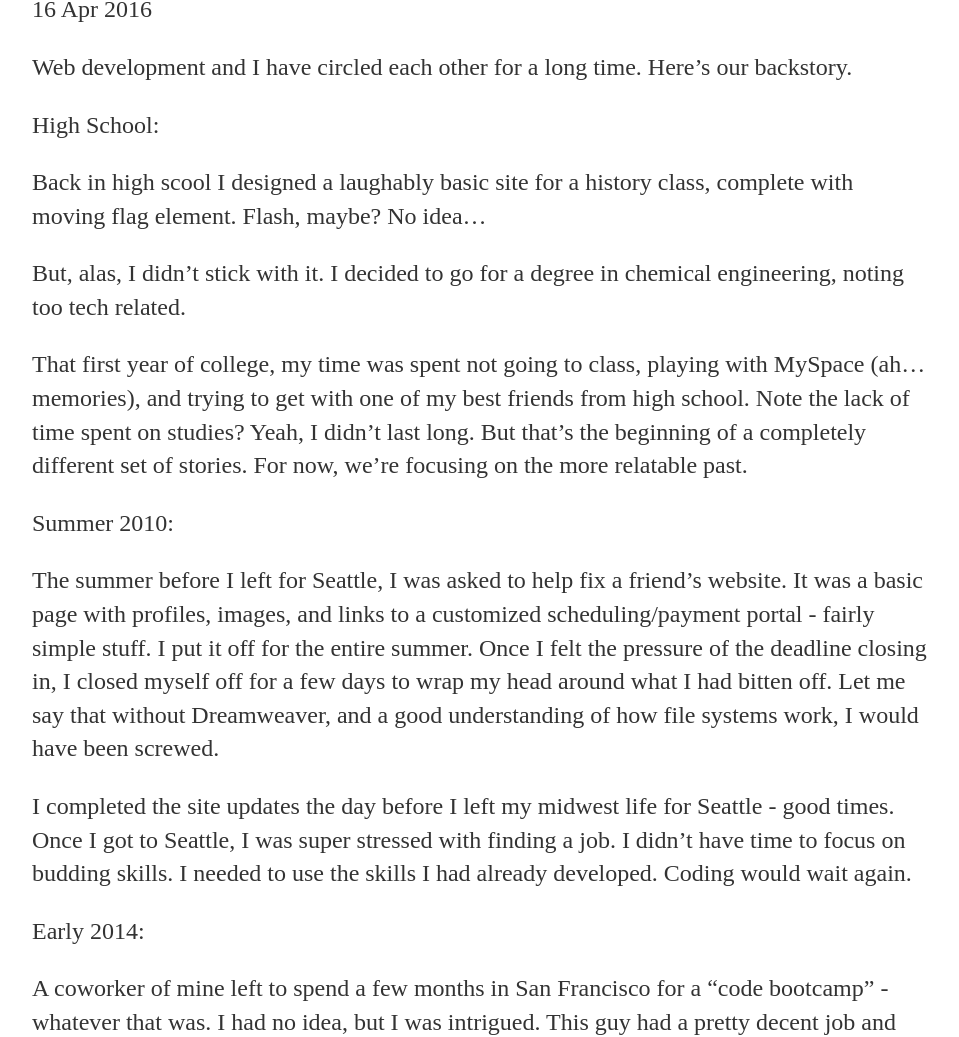
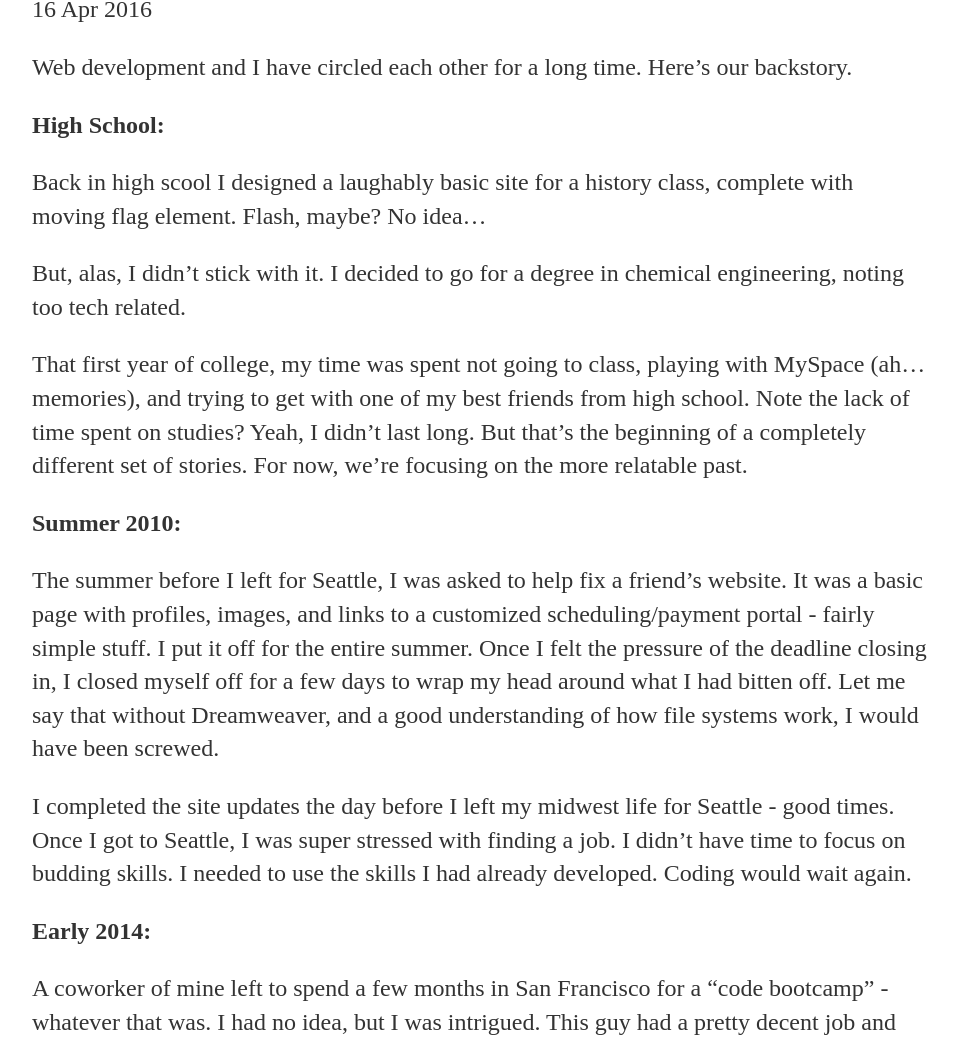
Before and after one commit to falterfriday/blog, a Jekyll site: the page built from _posts/2016-04-16-Flashback.md, in a window 1280 px wide. Shown: the part 204-1241 px from the top of the page, without its empty margins (160-1119 px from the left). Built offline with Jekyll 4.4.1, drawn with Linux system fonts in a browser that asks for light colours.

```diff
--- a/_posts/2016-04-16-Flashback.md
+++ b/_posts/2016-04-16-Flashback.md
@@ -7,7 +7,7 @@ date: 2016-04-16
 
 Web development and I have circled each other for a long time. Here's our backstory.
 
-High School:
+<strong>High School:</strong>
 
 Back in high scool I designed a laughably basic site for a history class, complete with moving flag element. Flash, maybe? No idea...
 
@@ -15,13 +15,13 @@ But, alas, I didn't stick with it. I decided to go for a degree in chemical engi
 
 That first year of college, my time was spent not going to class, playing with MySpace (ah... memories), and trying to get with one of my best friends from high school. Note the lack of time spent on studies? Yeah, I didn't last long. But that's the beginning of a completely different set of stories. For now, we're focusing on the more relatable past.
 
-Summer 2010:
+<strong>Summer 2010:</strong>
 
 The summer before I left for Seattle, I was asked to help fix a friend's website. It was a basic page with profiles, images, and links to a customized scheduling/payment portal - fairly simple stuff. I put it off for the entire summer. Once I felt the pressure of the deadline closing in,  I closed myself off for a few days to wrap my head around what I had bitten off. Let me say that without Dreamweaver, and a good understanding of how file systems work, I would have been screwed.
 
 I completed the site updates the day before I left my midwest life for Seattle - good times. Once I got to Seattle, I was super stressed with finding a job. I didn't have time to focus on budding skills. I needed to use the skills I had already developed. Coding would wait again.
 
-Early 2014:
+<strong>Early 2014:</strong>
 
 A coworker of mine left to spend a few months in San Francisco for a "code bootcamp" - whatever that was. I had no idea, but I was intrigued. This guy had a pretty decent job and was giving it up to <strong>pay</strong> for a program that would train him to do something else. I did a little digging and discovered CodeCademy, The Odin Project, etc...
 
```
